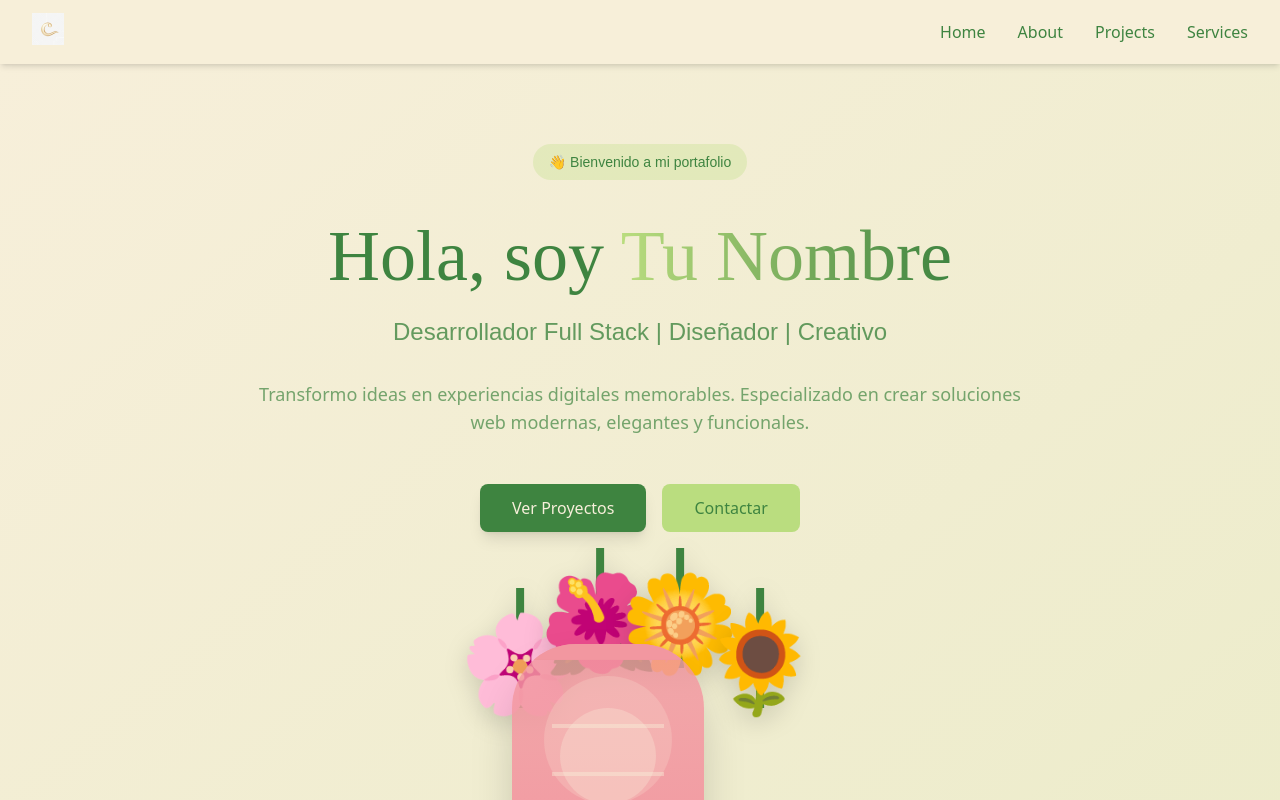
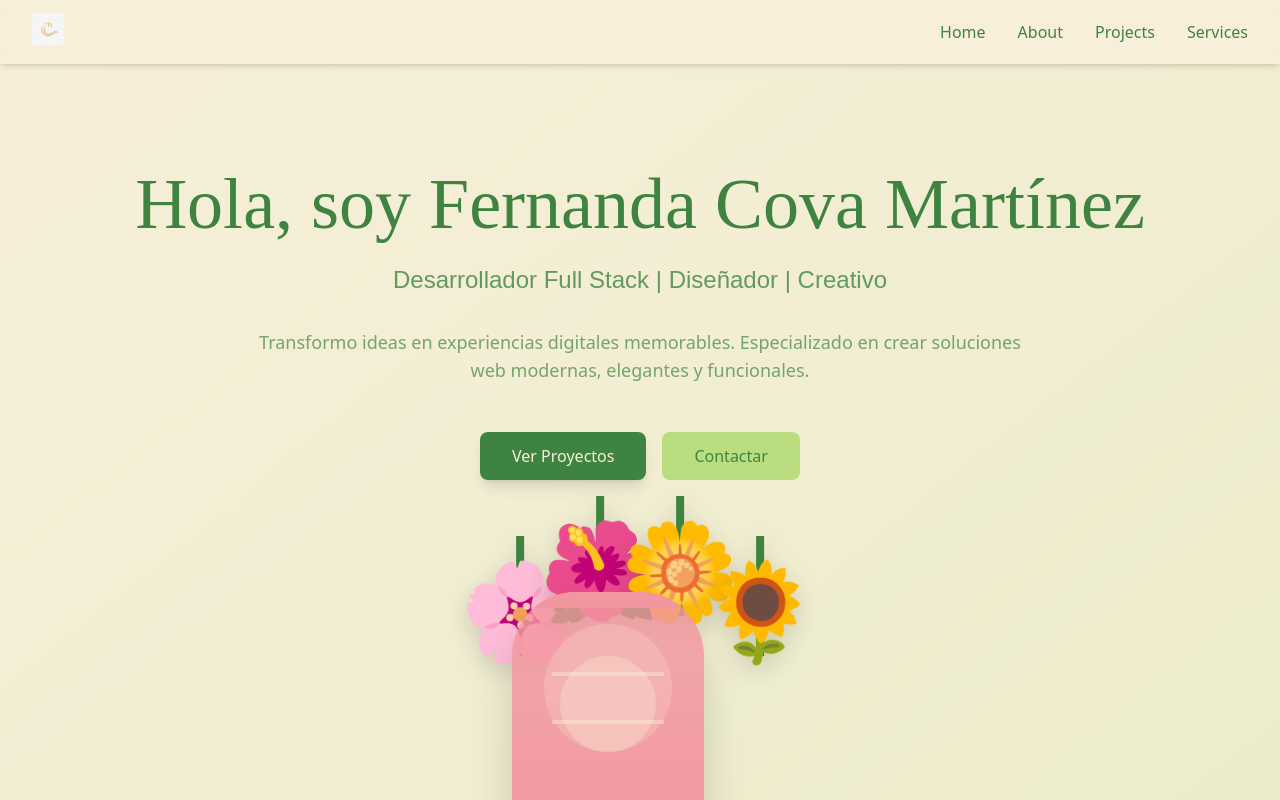
Before and after one commit to Cova97/Fernanda-Cova-Portafolio, a React (Vite) app: page / in a window 1280 px wide. Both pictures are taken after a click on the button "Explorar Portfolio". Shown: the top 800 px of the page. Built offline with nearby package versions, Linux system fonts and the light colour scheme.

Commit message:
Show full name and hide welcome badge
Commented out the welcome badge span and replaced the placeholder name in the main heading with the actual name "Fernanda Cova Martínez". The gradient span is kept (now empty) to preserve styling/layout.

```diff
--- a/src/modules/home/Home.jsx
+++ b/src/modules/home/Home.jsx
@@ -14,9 +14,9 @@ const Home = () => {
             transition={{ duration: 0.6 }}
             className="mb-6"
           >
-            <span className="inline-block px-4 py-2 bg-[var(--color-pistacho)]/30 rounded-full text-[var(--color-fern)] font-[family-name:var(--font-accent)] text-sm mb-4">
+            {/* <span className="inline-block px-4 py-2 bg-[var(--color-pistacho)]/30 rounded-full text-[var(--color-fern)] font-[family-name:var(--font-accent)] text-sm mb-4">
               👋 Bienvenido a mi portafolio
-            </span>
+            </span> */}
           </motion.div>
 
           {/* Título principal */}
@@ -26,9 +26,8 @@ const Home = () => {
             transition={{ duration: 0.6, delay: 0.2 }}
             className="text-5xl md:text-7xl font-[family-name:var(--font-display)] text-[var(--color-fern)] mb-6"
           >
-            Hola, soy{' '}
+            Hola, soy{' Fernanda Cova Martínez '}
             <span className="text-transparent bg-clip-text bg-gradient-to-r from-[var(--color-pistacho)] to-[var(--color-fern)]">
-              Tu Nombre
             </span>
           </motion.h1>
 
```
